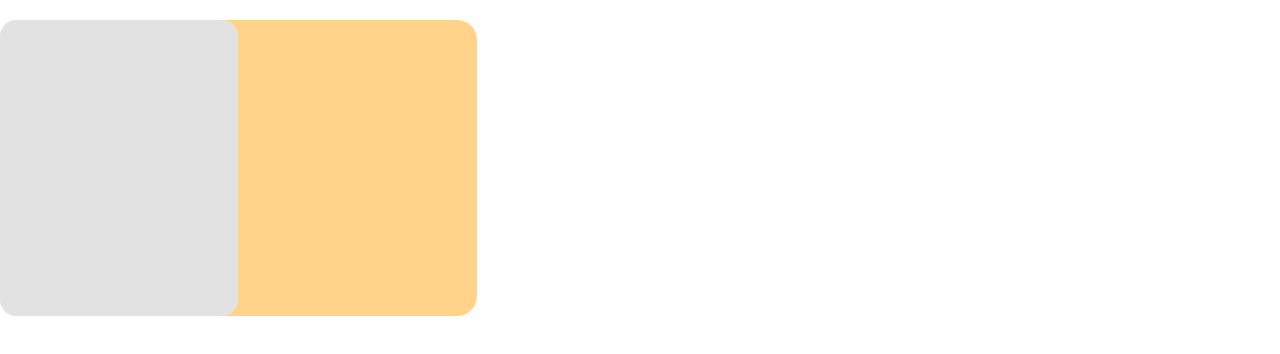
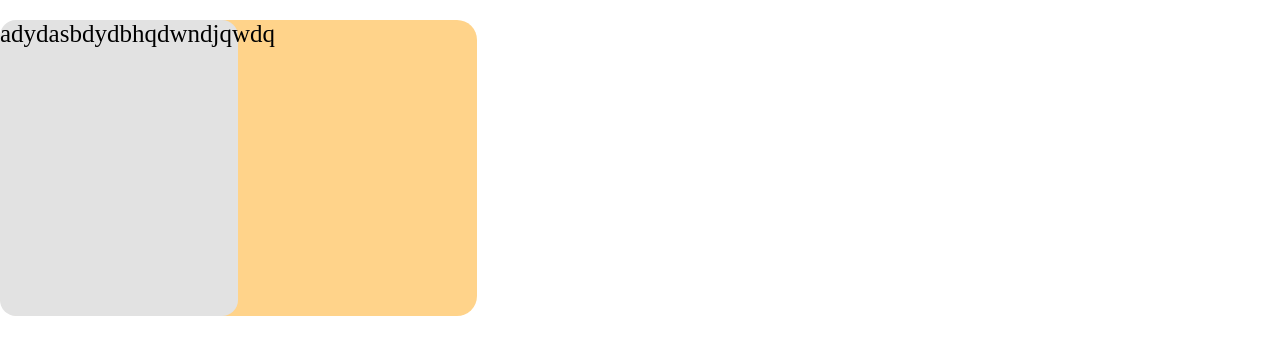
Before and after one commit to lam1201nhe/github-demo-tunglam-deptrai, a plain HTML site: page index.html in a window 1280 px wide. Shown: the part 360-714 px from the top of the page. Drawn offline with Linux system fonts and the light colour scheme.

Commit message:
Update index.html

```diff
--- a/index.html
+++ b/index.html
@@ -69,7 +69,7 @@
       </div>
       <div class="card card_person1">
         <div class="person1_left">
-
+            adydasbdydbhqdwndjqwdq
         </div>
         <div class="person1_right">
 
```
